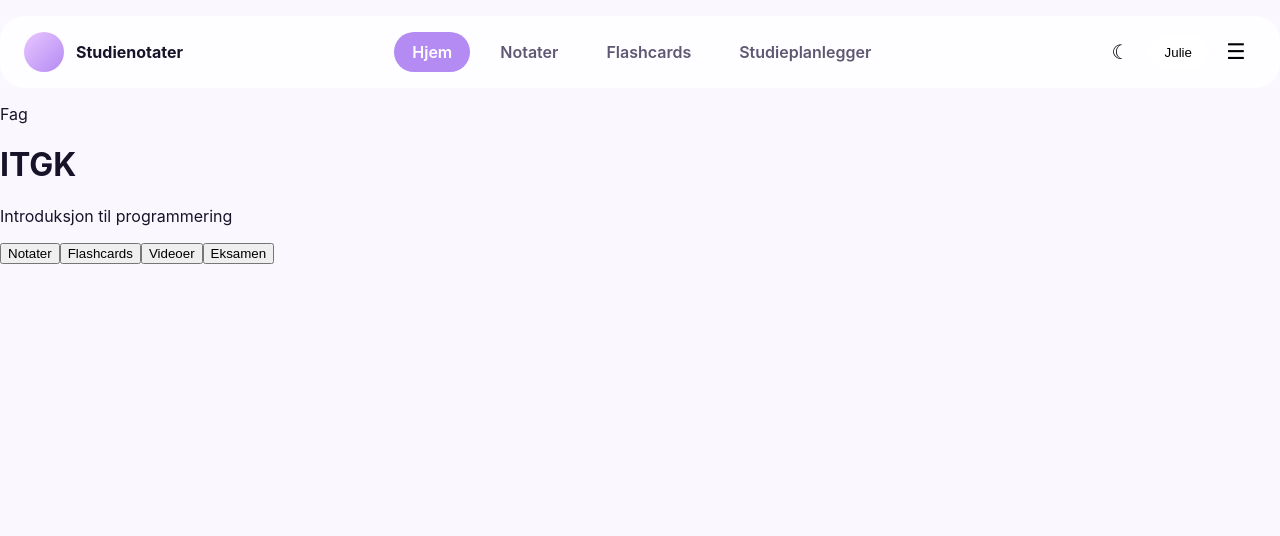
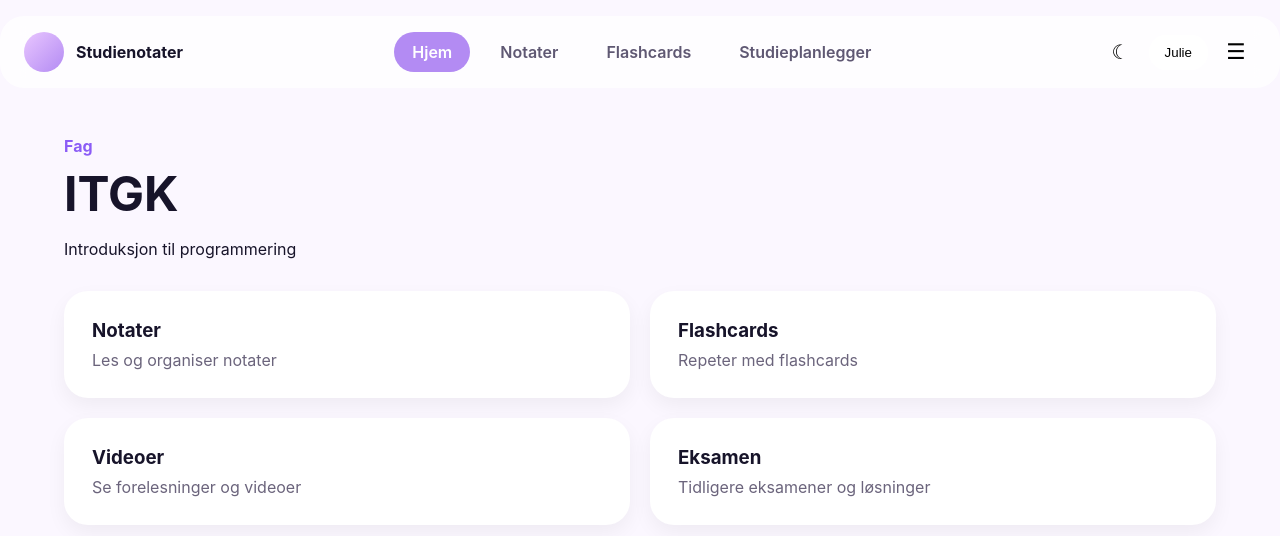
Before and after one commit to juliewold/studienotater, a React (Vite) app: page /fag/itgk in a window 1280 px wide. Shown: the top 536 px of the page. Built offline with nearby package versions, Linux system fonts and the light colour scheme.

Commit message:
Add subject page feature cards

```diff
--- /dev/null
+++ b/src/components/SubjectFeatureCard.tsx
@@ -0,0 +1,20 @@
+import { Link } from "react-router-dom";
+
+type SubjectFeatureCardProps = {
+  title: string;
+  description: string;
+  link: string;
+};
+
+export const SubjectFeatureCard = ({
+  title,
+  description,
+  link,
+}: SubjectFeatureCardProps) => {
+  return (
+    <Link to={link} className="subject-feature-card">
+      <h3>{title}</h3>
+      <p>{description}</p>
+    </Link>
+  );
+};
--- a/src/index.css
+++ b/src/index.css
@@ -342,3 +342,50 @@ body {
   color: #6b647c;
   margin: 0;
 }
+
+.subject-page {
+  max-width: 1200px;
+  margin: 48px auto;
+  padding: 0 24px;
+}
+
+.subject-page-label {
+  color: #8b5cf6;
+  font-weight: 700;
+  margin: 0;
+}
+
+.subject-page h1 {
+  font-size: 3rem;
+  margin: 8px 0;
+}
+
+.subject-features-grid {
+  display: grid;
+  grid-template-columns: repeat(2, 1fr);
+  gap: 20px;
+  margin-top: 32px;
+}
+
+.subject-feature-card {
+  background: white;
+  border-radius: 24px;
+  padding: 28px;
+  text-decoration: none;
+  color: inherit;
+  box-shadow: 0 8px 20px rgba(0, 0, 0, 0.05);
+  transition: transform 0.2s ease;
+}
+
+.subject-feature-card:hover {
+  transform: translateY(-4px);
+}
+
+.subject-feature-card h3 {
+  margin: 0 0 8px;
+}
+
+.subject-feature-card p {
+  margin: 0;
+  color: #6b647c;
+}
--- a/src/pages/SubjectPage.tsx
+++ b/src/pages/SubjectPage.tsx
@@ -1,5 +1,6 @@
 import { useParams } from "react-router-dom";
 import { subjects } from "../data/subjects";
+import { SubjectFeatureCard } from "../components/SubjectFeatureCard";
 
 export const SubjectPage = () => {
   const { subjectId } = useParams();
@@ -19,12 +20,30 @@ export const SubjectPage = () => {
       <p className="subject-page-label">Fag</p>
       <h1>{subject.code}</h1>
       <p>{subject.name}</p>
+      <div className="subject-features-grid">
+        <SubjectFeatureCard
+          title="Notater"
+          description="Les og organiser notater"
+          link="#"
+        />
 
-      <div className="subject-actions">
-        <button>Notater</button>
-        <button>Flashcards</button>
-        <button>Videoer</button>
-        <button>Eksamen</button>
+        <SubjectFeatureCard
+          title="Flashcards"
+          description="Repeter med flashcards"
+          link="#"
+        />
+
+        <SubjectFeatureCard
+          title="Videoer"
+          description="Se forelesninger og videoer"
+          link="#"
+        />
+
+        <SubjectFeatureCard
+          title="Eksamen"
+          description="Tidligere eksamener og løsninger"
+          link="#"
+        />
       </div>
     </main>
   );
```
